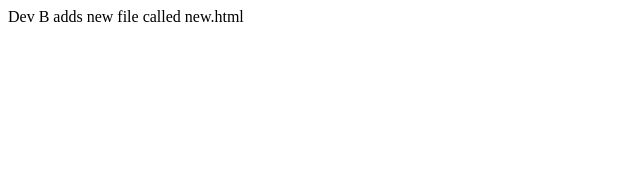
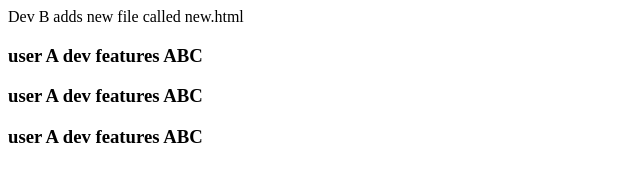
Before and after one commit to nganle2911/GIT-Demo, a plain HTML site: page new.html in a window 1280 px wide. Shown: the whole page, without its empty margins (0-640 px from the left). Drawn offline with Linux system fonts and the light colour scheme.

Commit message:
User A dev

```diff
--- a/new.html
+++ b/new.html
@@ -9,6 +9,9 @@
 <body>
     <div>
         Dev B adds new file called new.html
+        <h3>user A dev features ABC</h3>
+        <h3>user A dev features ABC</h3>
+        <h3>user A dev features ABC</h3>
     </div>
 </body>
 </html>
```
